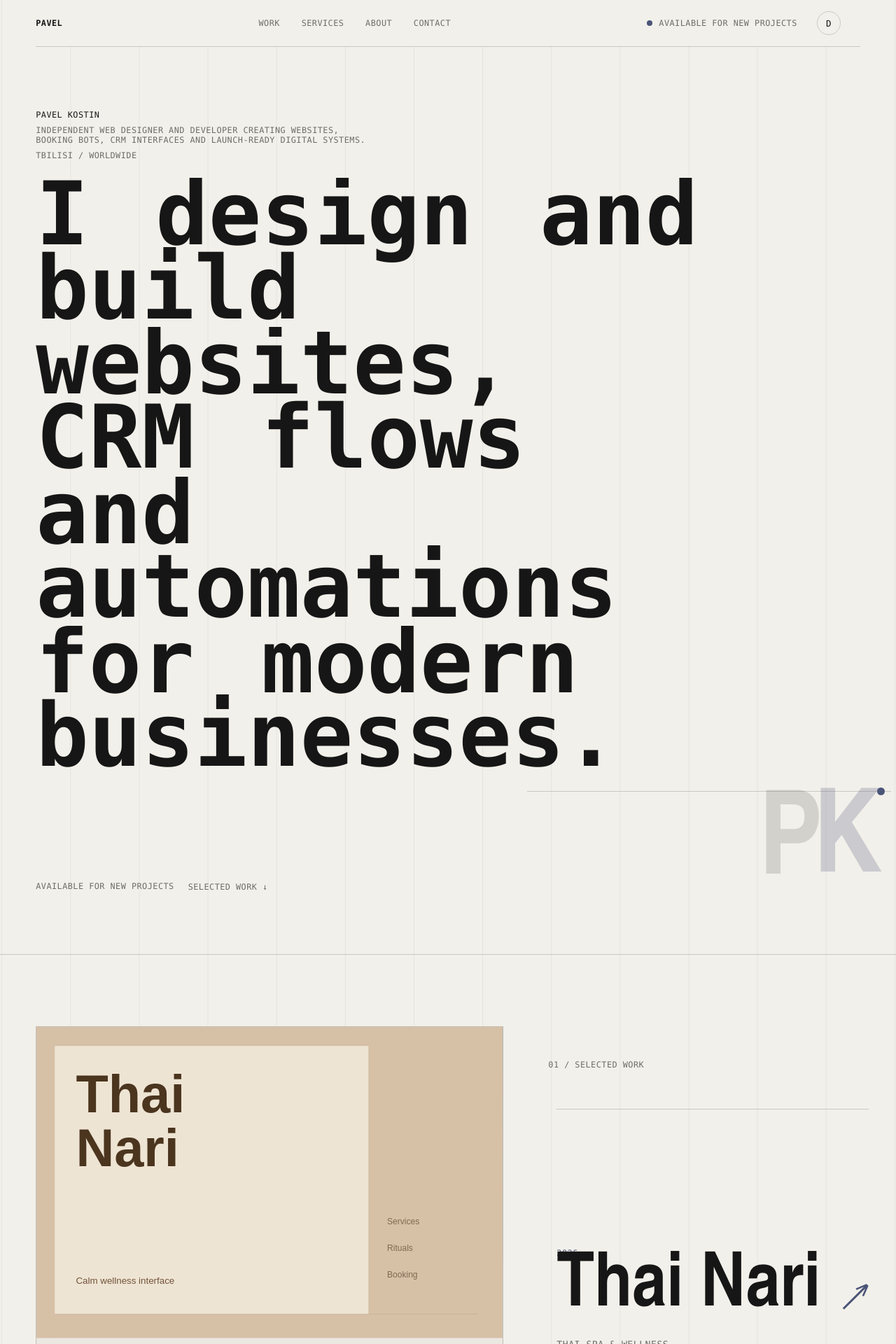
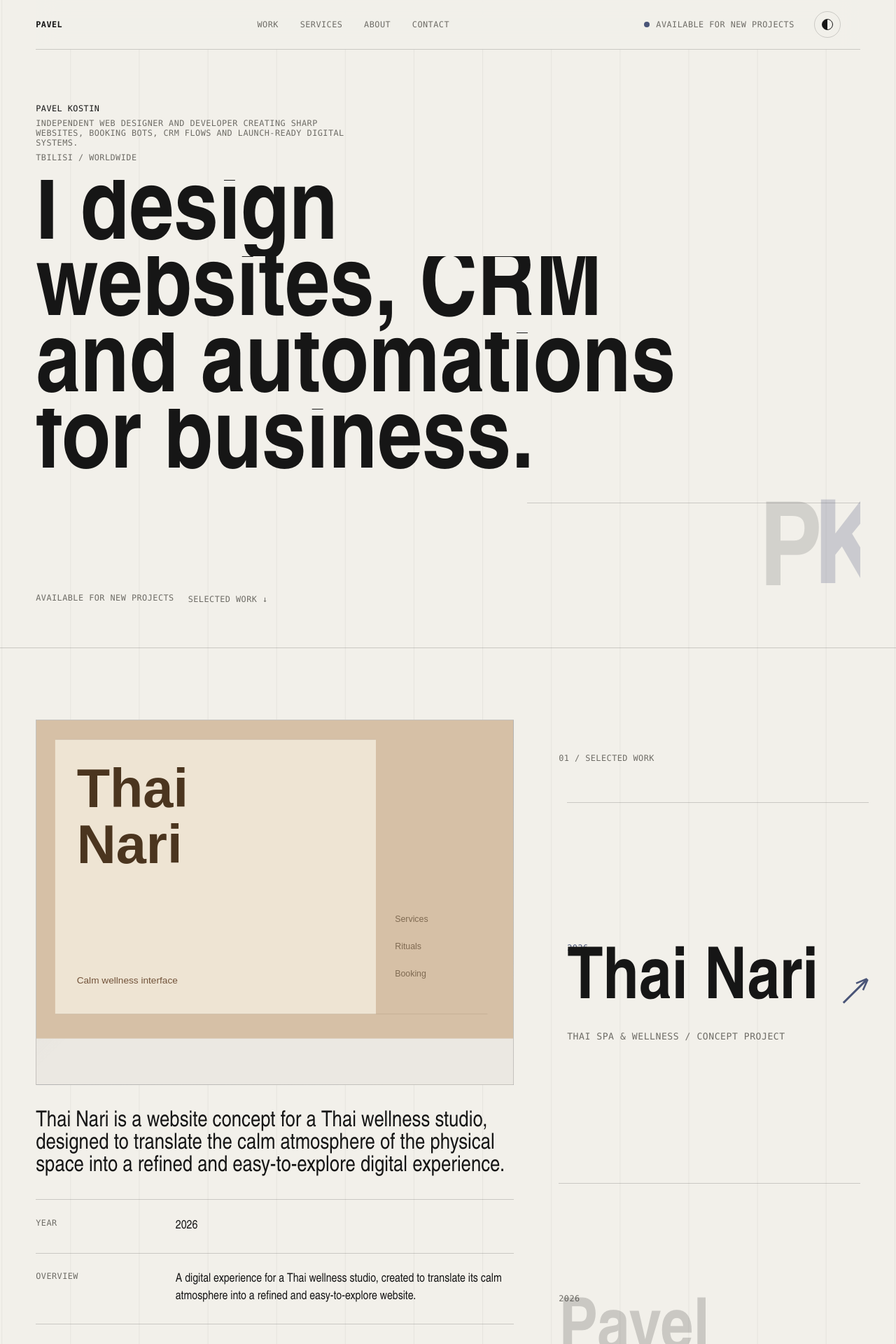
Before and after one commit to same3e/pavel-portfolio, a Next.js app: page / in a window 1280 px wide. Shown: the top 1920 px of the page at 70% size. Built offline with nearby package versions, Linux system fonts and the light colour scheme.

Commit message:
codex fix his bags

```diff
--- a/src/app/globals.css
+++ b/src/app/globals.css
@@ -51,6 +51,7 @@ body {
     var(--bg);
   color: var(--text);
   font-family: var(--font-sans), Arial, sans-serif;
+  transition: background-color 240ms ease, color 240ms ease;
 }
 
 a {
@@ -124,6 +125,10 @@ p {
   font-size: 0.74rem;
   letter-spacing: 0.04em;
   text-transform: uppercase;
+}
+
+.section-label {
+  font-family: var(--font-pixel), var(--font-mono), monospace;
 }
 
 .brand {
@@ -230,17 +235,35 @@ p {
 }
 
 .theme-toggle {
+  position: relative;
   display: inline-grid;
   place-items: center;
-  width: 34px;
-  height: 34px;
+  width: 38px;
+  height: 38px;
   border: 1px solid var(--line);
   border-radius: 50%;
   background: transparent;
   color: var(--text);
   cursor: pointer;
-  font-family: var(--font-pixel), monospace;
-  font-size: 0.78rem;
+  transition: border-color 180ms ease, background 180ms ease, transform 180ms ease;
+}
+
+.theme-toggle:hover,
+.theme-toggle:focus-visible {
+  border-color: var(--accent);
+  transform: translateY(-2px);
+}
+
+.theme-toggle span {
+  width: 16px;
+  height: 16px;
+  border: 1px solid currentColor;
+  border-radius: 50%;
+  background: linear-gradient(90deg, currentColor 50%, transparent 50%);
+}
+
+[data-theme="dark"] .theme-toggle span {
+  background: linear-gradient(90deg, transparent 50%, currentColor 50%);
 }
 
 .mobile-menu {
@@ -257,19 +280,21 @@ p {
 
 .hero {
   min-height: calc(100svh - 66px);
-  padding: clamp(44px, 7vw, 96px) 0;
+  padding: clamp(42px, 6vw, 84px) 0 clamp(28px, 5vw, 72px);
 }
 
 .home-hero {
   position: relative;
   align-content: space-between;
+  overflow: hidden;
 }
 
 .hero-id {
   grid-column: 1 / 6;
   display: grid;
-  gap: 8px;
+  gap: 7px;
   align-self: start;
+  max-width: 560px;
   color: var(--muted);
   animation: softEnter 720ms ease 180ms both;
 }
@@ -285,28 +310,23 @@ p {
 }
 
 .masked-title {
-  grid-column: 1 / 12;
+  grid-column: 1 / 13;
   align-self: center;
   display: grid;
-  gap: 0.02em;
-  font-size: clamp(4.2rem, 9.8vw, 12.6rem);
-  font-family: var(--font-pixel), monospace;
-  font-weight: 650;
-  line-height: 0.84;
+  gap: 0;
+  max-width: min(1320px, 100%);
+  font-size: clamp(5rem, 10.9vw, 13rem);
+  font-family: var(--font-sans), Arial, sans-serif;
+  font-weight: 760;
+  line-height: 0.78;
   letter-spacing: 0;
 }
 
-.masked-title span,
+.masked-title > span,
 .intro-word span,
 .reveal-heading span {
   display: block;
   overflow: hidden;
-}
-
-.word-reveal span {
-  display: flex;
-  flex-wrap: wrap;
-  column-gap: 0.16em;
 }
 
 .masked-title i,
@@ -318,22 +338,33 @@ p {
 }
 
 .word-reveal i {
+  display: inline-block;
+  margin-right: 0.13em;
   opacity: 0;
   filter: blur(6px);
   transform: translateY(12px);
   animation: wordReveal 720ms cubic-bezier(0.2, 0.8, 0.2, 1) both;
 }
 
-.masked-title span:nth-child(2) i {
+.word-reveal i:last-child {
+  margin-right: 0;
+}
+
+.word-reveal .word-wrap {
+  display: inline;
+  overflow: visible;
+}
+
+.masked-title > span:nth-child(2) i {
   animation-delay: 90ms;
 }
 
-.masked-title span:nth-child(3) i {
+.masked-title > span:nth-child(3) i {
   animation-delay: 180ms;
 }
 
 .hero-meta {
-  grid-column: 1 / 5;
+  grid-column: 1 / 6;
   display: flex;
   gap: 20px;
   align-self: end;
@@ -407,7 +438,7 @@ p {
 }
 
 .selected-work {
-  min-height: 220svh;
+  min-height: 190svh;
   padding: clamp(56px, 8vw, 120px) 0;
   background: transparent;
   color: var(--text);
@@ -416,7 +447,7 @@ p {
 
 .selected-work-inner {
   display: grid;
-  grid-template-columns: minmax(520px, 0.78fr) minmax(360px, 0.52fr);
+  grid-template-columns: minmax(560px, 0.92fr) minmax(360px, 0.58fr);
   gap: clamp(34px, 5vw, 96px);
   width: min(var(--max), calc(100% - var(--gutter) * 2));
   margin: 0 auto;
@@ -431,7 +462,7 @@ p {
 
 .work-media-shell {
   overflow: hidden;
-  min-height: clamp(460px, 58vh, 720px);
+  min-height: clamp(520px, 64vh, 760px);
   border: 1px solid var(--line);
   background:
     linear-gradient(135deg, rgba(74, 85, 120, 0.12), transparent 42%),
@@ -454,6 +485,16 @@ p {
   transition: transform 720ms cubic-bezier(0.2, 0.8, 0.2, 1);
 }
 
+.work-summary {
+  margin-top: clamp(22px, 2.8vw, 42px);
+  max-width: 820px;
+  color: var(--text);
+  font-size: clamp(1.55rem, 2.45vw, 3.2rem);
+  line-height: 1.02;
+  letter-spacing: 0;
+  animation: workInfoEnter 420ms ease both;
+}
+
 .case-phone img {
   width: 100%;
   height: 100%;
@@ -468,7 +509,7 @@ p {
 }
 
 .work-info {
-  margin-top: clamp(18px, 2.2vw, 32px);
+  margin-top: clamp(22px, 2.4vw, 36px);
   animation: workInfoEnter 420ms ease both;
 }
 
@@ -535,8 +576,9 @@ p {
 
 .work-list-item strong {
   max-width: 760px;
-  font-size: clamp(4.8rem, 8.4vw, 11.5rem);
-  font-weight: 640;
+  font-size: clamp(4.8rem, 8vw, 10.8rem);
+  font-family: var(--font-sans), Arial, sans-serif;
+  font-weight: 720;
   line-height: 0.84;
   letter-spacing: 0;
 }
@@ -604,7 +646,7 @@ p {
 h2 {
   margin-top: 18px;
   font-size: clamp(2.5rem, 6vw, 7.4rem);
-  font-family: var(--font-pixel), monospace;
+  font-family: var(--font-sans), Arial, sans-serif;
   font-weight: 600;
   line-height: 0.92;
   letter-spacing: 0;
@@ -704,7 +746,7 @@ h2 {
   inset: 10% var(--gutter) auto;
   z-index: -1;
   display: grid;
-  color: rgba(22, 22, 22, 0.06);
+  color: color-mix(in srgb, var(--text) 6%, transparent);
   font-size: clamp(4.4rem, 14vw, 18rem);
   font-weight: 800;
   line-height: 0.76;
@@ -829,9 +871,15 @@ h2 {
   transition: transform 280ms ease;
 }
 
-.button span + span {
+.button::after {
+  content: attr(data-label);
   position: absolute;
+  left: 20px;
+  right: 20px;
+  text-align: center;
+  white-space: nowrap;
   transform: translateY(120%);
+  transition: transform 280ms ease;
 }
 
 .button:hover span:first-child,
@@ -840,7 +888,9 @@ h2 {
 }
 
 .button:hover span + span,
-.button:focus-visible span + span {
+.button:focus-visible span + span,
+.button:hover::after,
+.button:focus-visible::after {
   transform: translateY(0);
 }
 
@@ -1476,6 +1526,7 @@ h2 {
 
   .masked-title {
     grid-column: 1 / 13;
+    font-size: clamp(4.6rem, 13vw, 9.4rem);
   }
 
   .hero-meta {
@@ -1568,7 +1619,8 @@ h2 {
   }
 
   .masked-title {
-    font-size: clamp(3.7rem, 17vw, 6rem);
+    font-size: clamp(4rem, 16vw, 5.7rem);
+    line-height: 0.82;
   }
 
   .hero-id {
@@ -1599,7 +1651,11 @@ h2 {
   }
 
   .work-list-item strong {
-    font-size: clamp(3.8rem, 18vw, 6.4rem);
+    font-size: clamp(3.4rem, 15vw, 5.8rem);
+  }
+
+  .work-summary {
+    font-size: clamp(1.55rem, 8vw, 2.5rem);
   }
 
   .work-list-item::after {
--- a/src/app/page.tsx
+++ b/src/app/page.tsx
@@ -23,13 +23,17 @@ export default function Home() {
             <span>{site.location}</span>
           </div>
           <h1 className="masked-title word-reveal" aria-label={hero.aria}>
-            {hero.lines.map((line) => (
+            {hero.lines.map((line, lineIndex) => (
               <span key={line}>
-                {line.split(" ").map((word, index) => (
-                  <i style={{ animationDelay: `${index * 52}ms` }} key={`${line}-${word}-${index}`}>
-                    {word}{index < line.split(" ").length - 1 ? "\u00A0" : ""}
-                  </i>
+                {line.split(" ").map((word, index, words) => (
+                  <span className="word-wrap" key={`${line}-${word}-${index}`}>
+                    <i className="word" style={{ animationDelay: `${index * 52 + lineIndex * 70}ms` }}>
+                      {word}
+                    </i>
+                    {index < words.length - 1 ? " " : ""}
+                  </span>
                 ))}
+                {lineIndex < hero.lines.length - 1 ? " " : ""}
               </span>
             ))}
           </h1>
@@ -98,7 +102,6 @@ export default function Home() {
             <p>Have a project or business that needs a stronger digital presence?</p>
             <a className="button contact-cta" href="mailto:kostinpavel447@gmail.com" data-label="Start a project">
               <span>Start a project</span>
-              <span aria-hidden="true">Start a project</span>
             </a>
           </div>
           <ContactLinks />
--- a/src/components/ProjectCase.tsx
+++ b/src/components/ProjectCase.tsx
@@ -106,9 +106,8 @@ export function ProjectCase({ project }: { project: Project }) {
 
         <section className="case-cta section-grid">
           <h2>{project.title}</h2>
-          <a className="button primary" href={project.liveUrl}>
+          <a className="button primary" href={project.liveUrl} data-label="Visit live project">
             <span>Visit live project</span>
-            <span aria-hidden="true">Visit live project</span>
           </a>
           <a className="next-project-link" href={nextProject.route} onClick={openNext}>
             Next project<br />
--- a/src/components/SelectedWork.tsx
+++ b/src/components/SelectedWork.tsx
@@ -68,6 +68,9 @@ export function SelectedWork() {
           <div className="work-media-shell">
             <ProjectPreviewMedia project={activeProject} />
           </div>
+          <p className="work-summary" key={`${activeProject.id}-summary`}>
+            {activeProject.description}
+          </p>
           <div className="work-info" key={activeProject.id}>
             <div className="work-info-row">
               <span>Year</span>
@@ -115,7 +118,7 @@ export function SelectedWork() {
             >
               <span>{project.year}</span>
               <strong>{project.title}</strong>
-              <small>{project.category}</small>
+              <small>{project.category} / {project.type}</small>
             </a>
           ))}
         </div>
--- a/src/components/SiteChrome.tsx
+++ b/src/components/SiteChrome.tsx
@@ -71,7 +71,7 @@ export function Header() {
           aria-label={`Switch to ${theme === "dark" ? "light" : "dark"} theme`}
           onClick={toggleTheme}
         >
-          <span aria-hidden="true">{theme === "dark" ? "L" : "D"}</span>
+          <span aria-hidden="true" />
         </button>
         <button
           ref={closeButtonRef}
--- a/src/content/portfolio.ts
+++ b/src/content/portfolio.ts
@@ -12,10 +12,10 @@ export const site = {
 };
 
 export const hero = {
-  lines: ["I design and build", "websites, CRM flows", "and automations", "for modern businesses."],
-  aria: "I design and build websites, CRM flows and automations for modern businesses.",
+  lines: ["I design", "websites, CRM", "and automations", "for business."],
+  aria: "I design websites, CRM and automations for business.",
   subtitle:
-    "Independent web designer and developer creating websites, booking bots, CRM interfaces and launch-ready digital systems."
+    "Independent web designer and developer creating sharp websites, booking bots, CRM flows and launch-ready digital systems."
 };
 
 export const navigation = [
```
